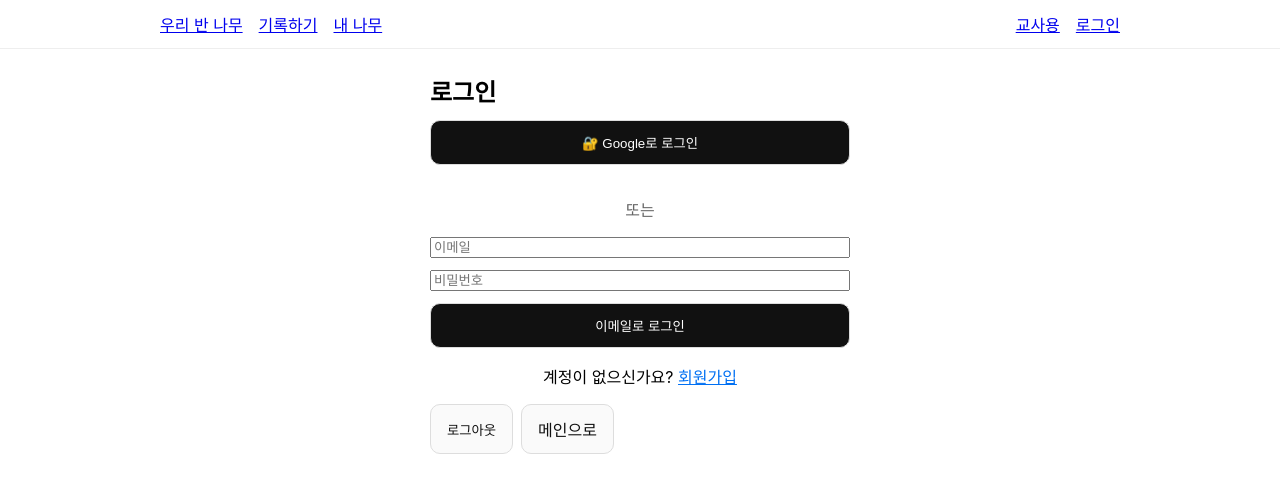
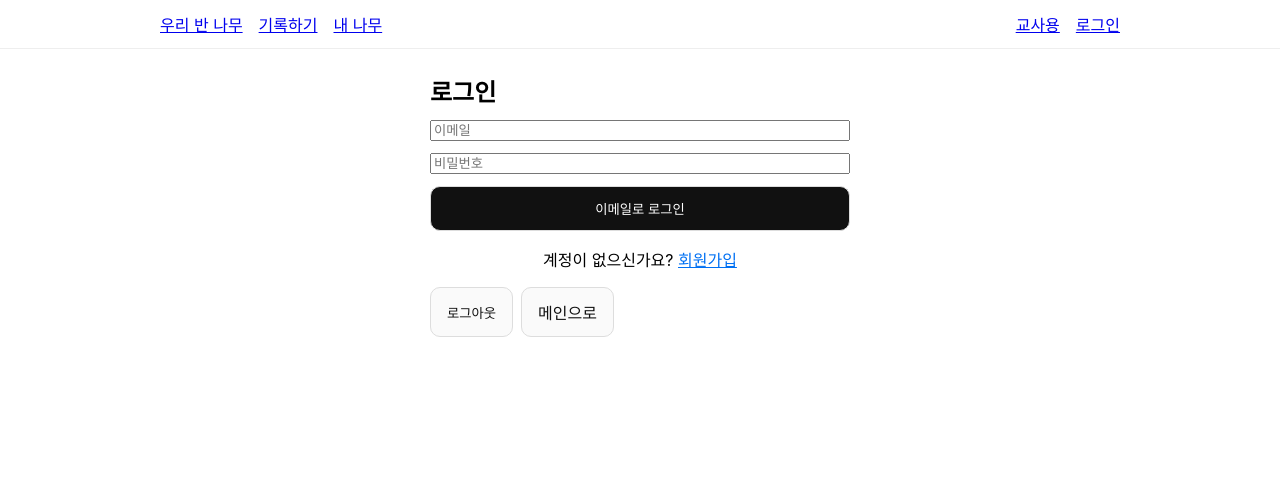
Before and after one commit to edutech7-shin/reading-tree-project, a Next.js app: page /login in a window 1280 px wide. Shown: the top 492 px of the page. Built offline with nearby package versions, Linux system fonts and the light colour scheme.

Commit message:
chore: 일시적으로 구글 로그인 비활성화, 이메일 로그인 우선 확인

```diff
--- a/app/login/page.tsx
+++ b/app/login/page.tsx
@@ -1,7 +1,7 @@
 'use client'
 export const dynamic = 'force-dynamic'
 
-import { useState, useEffect } from 'react'
+import { useState } from 'react'
 import { getSupabaseClient } from '../../lib/supabase/client'
 import Link from 'next/link'
 
@@ -10,11 +10,6 @@ export default function LoginPage() {
   const [password, setPassword] = useState('')
   const [error, setError] = useState<string | null>(null)
   const [loading, setLoading] = useState(false)
-  const [origin, setOrigin] = useState('')
-
-  useEffect(() => {
-    setOrigin(window.location.origin)
-  }, [])
 
   async function onLogin(e: React.FormEvent) {
     e.preventDefault()
@@ -27,28 +22,29 @@ export default function LoginPage() {
     else window.location.href = '/me'
   }
 
-  async function onGoogleLogin() {
-    if (!origin) {
-      setError('페이지를 다시 로드해주세요.')
-      return
-    }
-    setError(null)
-    const supabase = getSupabaseClient()
+  // 구글 로그인은 일시적으로 비활성화
+  // async function onGoogleLogin() {
+  //   if (!origin) {
+  //     setError('페이지를 다시 로드해주세요.')
+  //     return
+  //   }
+  //   setError(null)
+  //   const supabase = getSupabaseClient()
 
-    // 프로덕션 URL 사용 - callback 라우트로 리다이렉트
-    const redirectUrl = origin.includes('localhost')
-      ? 'http://localhost:3000/auth/callback'
-      : 'https://reading-tree-project.vercel.app/auth/callback'
+  //   // 프로덕션 URL 사용 - callback 라우트로 리다이렉트
+  //   const redirectUrl = origin.includes('localhost')
+  //     ? 'http://localhost:3000/auth/callback'
+  //     : 'https://reading-tree-project.vercel.app/auth/callback'
 
-    const { data, error } = await supabase.auth.signInWithOAuth({
-      provider: 'google',
-      options: {
-        redirectTo: redirectUrl,
-        skipBrowserRedirect: false
-      }
-    })
-    if (error) setError(error.message)
-  }
+  //   const { data, error } = await supabase.auth.signInWithOAuth({
+  //     provider: 'google',
+  //     options: {
+  //       redirectTo: redirectUrl,
+  //       skipBrowserRedirect: false
+  //     }
+  //   })
+  //   if (error) setError(error.message)
+  // }
 
   async function onLogout() {
     const supabase = getSupabaseClient()
@@ -62,7 +58,8 @@ export default function LoginPage() {
 
       {error && <div style={{ color: 'crimson', marginBottom: 16 }}>{error}</div>}
 
-      <button
+      {/* 구글 로그인은 일시적으로 비활성화 */}
+      {/* <button
         className="btn primary"
         onClick={onGoogleLogin}
         disabled={!origin}
@@ -71,7 +68,7 @@ export default function LoginPage() {
         🔐 Google로 로그인
       </button>
 
-      <div style={{ textAlign: 'center', margin: '16px 0', color: '#666' }}>또는</div>
+      <div style={{ textAlign: 'center', margin: '16px 0', color: '#666' }}>또는</div> */}
 
       <form onSubmit={onLogin} style={{ display: 'grid', gap: 12 }}>
         <input placeholder="이메일" type="email" value={email} onChange={(e) => setEmail(e.target.value)} required />
```
